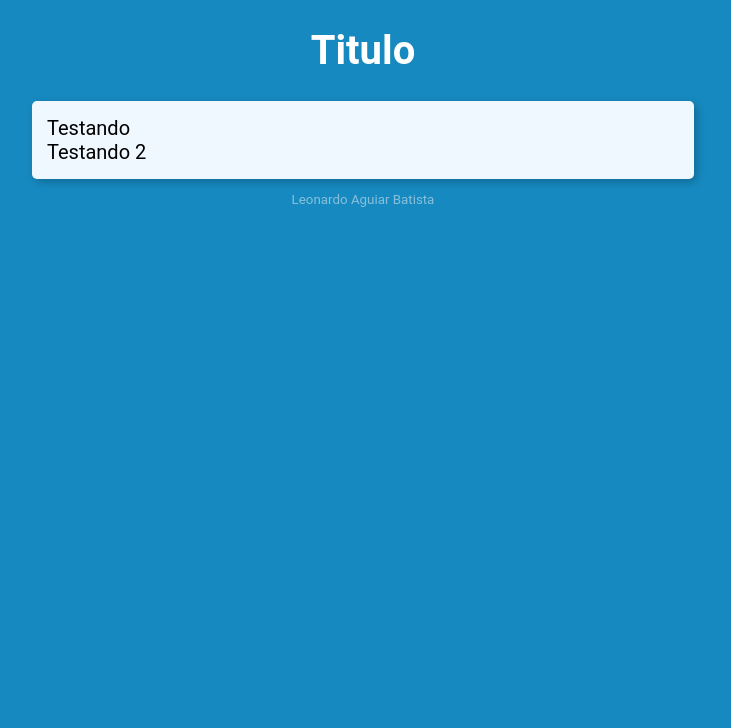
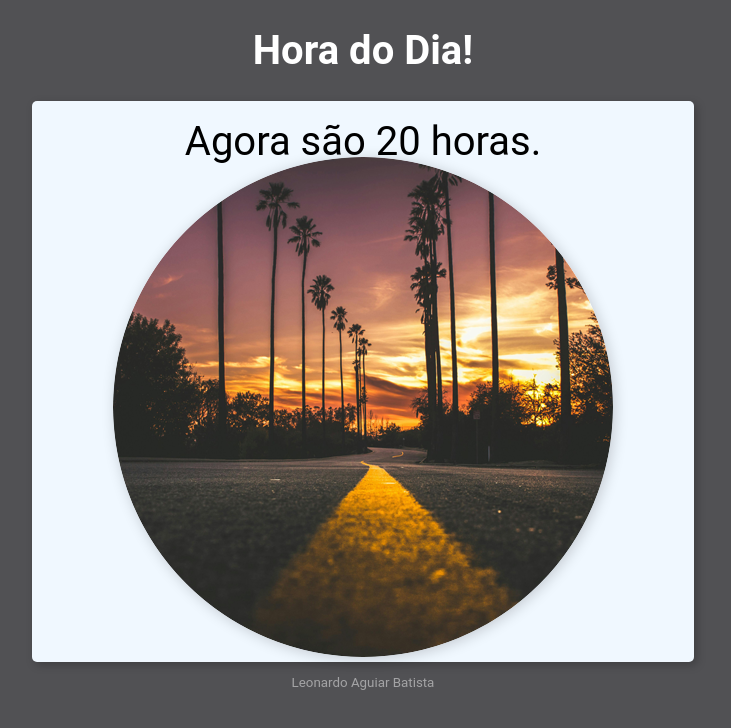
Before and after one commit to leoaguiar995/exercicio-js, a plain HTML site: page ex01/index.html in a window 1280 px wide. Shown: the whole page, without its empty margins (277-1008 px from the left). Drawn offline with Linux system fonts and the light colour scheme.

Commit message:
Exercicio 01
v 1.1

```diff
--- a/ex01/index.html
+++ b/ex01/index.html
@@ -4,22 +4,23 @@
     <meta charset="UTF-8">
     <meta name="viewport" content="width=device-width, initial-scale=1.0">
     <link rel="stylesheet" href="./styles.css"/>
-    <title>Exercicio</title>
+    <title>Hora do dia!</title>
 </head>
 
 <body>
     <header>
-        <h1>Titulo</h1>
+        <h1>Hora do Dia!</h1>
     </header>
     <section>
-        <div>
-            Testando
+        <div id="message">
+            --Hora--
         </div>
 
-        <div>
-            Testando 2
+        <div id="foto">
+            <img id="image" src="./imgs/fotomanha.png" alt="foto da manha">
         </div>
     </section>
+
     <footer>
         <p>Leonardo Aguiar Batista</p>
     </footer>
--- a/ex01/script.js
+++ b/ex01/script.js
@@ -0,0 +1,23 @@
+window.addEventListener('load', carregar)
+
+function carregar(){
+    var message = document.getElementById('message')
+    var image = document.getElementById('image')
+
+    var data = new Date()
+    var hora = data.getHours()
+    //var hora = 2
+
+    message.innerHTML = `Agora são ${hora} horas.`
+
+    if(hora >= 0 && hora < 12){
+        image.src = './imgs/fotomanha.png'
+        document.body.style.background = '#e2cd9f'
+    }else if(hora >= 12 && hora < 18){
+        image.src = './imgs/fototarde.png'
+        document.body.style.background = '#b9846f'
+    }else{
+        image.src = './imgs/fotonoite.png'
+        document.body.style.background = '#515154'
+    }
+}
--- a/ex01/styles.css
+++ b/ex01/styles.css
@@ -18,6 +18,28 @@ section{
     box-shadow: 3px 3px 10px rgba(0, 0, 0, 0.226);
 }
 
+div#message{
+    display: flex;
+    justify-content: center;
+    align-items: center;
+    margin: 2px 2px 2px 2px;
+    font-size: 30pt;
+}
+
+
+div#foto{
+    display: flex;
+    justify-content: center;
+    align-items: center;
+    height: 60vh;
+}
+
+#foto img{
+    width:auto;
+    border-radius: 50%;
+    box-shadow: 2px 2px 14px rgba(0, 0, 0, 0.185);
+}
+
 footer{
     color:whitesmoke;
     text-align: center;
```
Also changed, not shown: ex01/imgs/fotomanha.png (added), ex01/imgs/fotonoite.png (added), ex01/imgs/fototarde.png (added).
